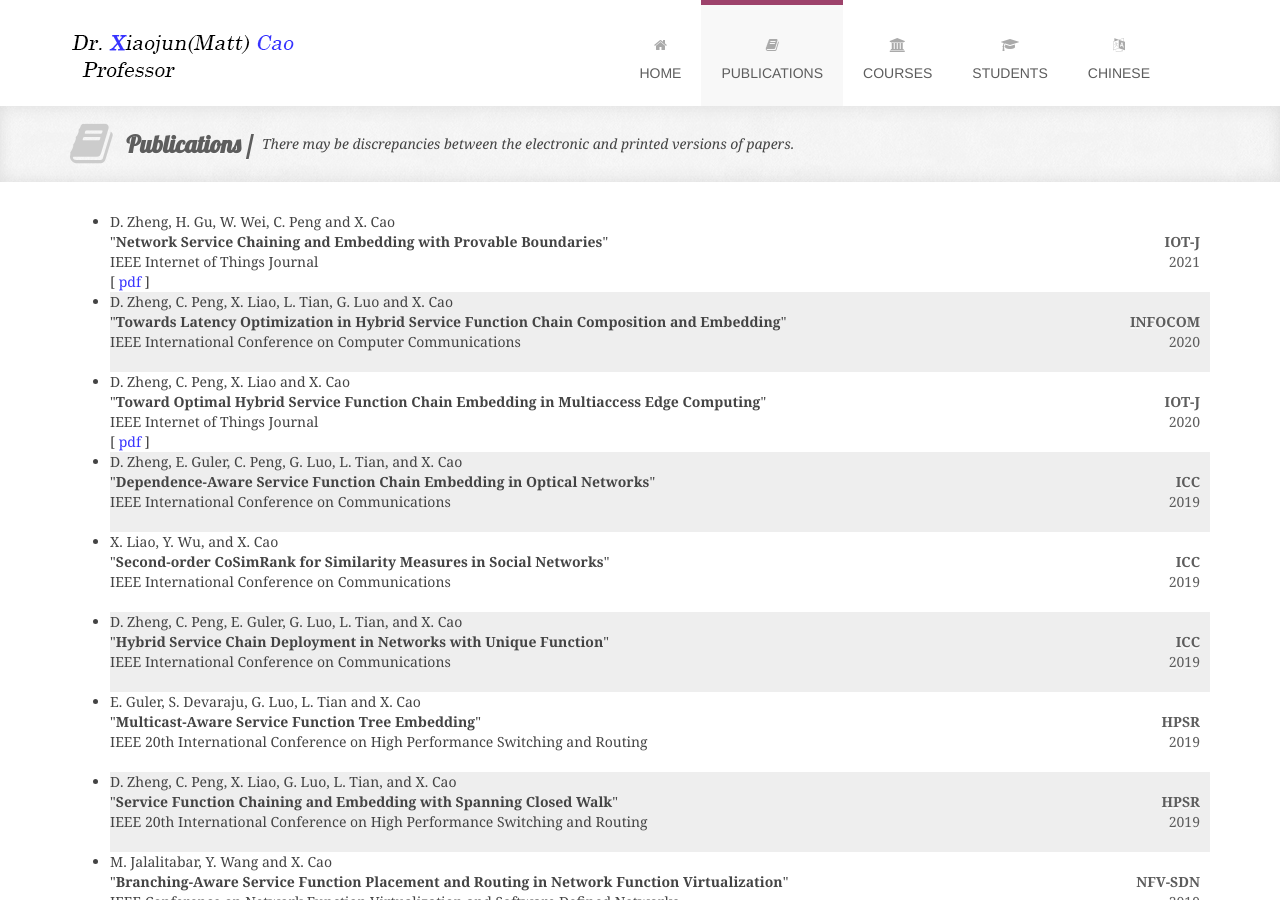
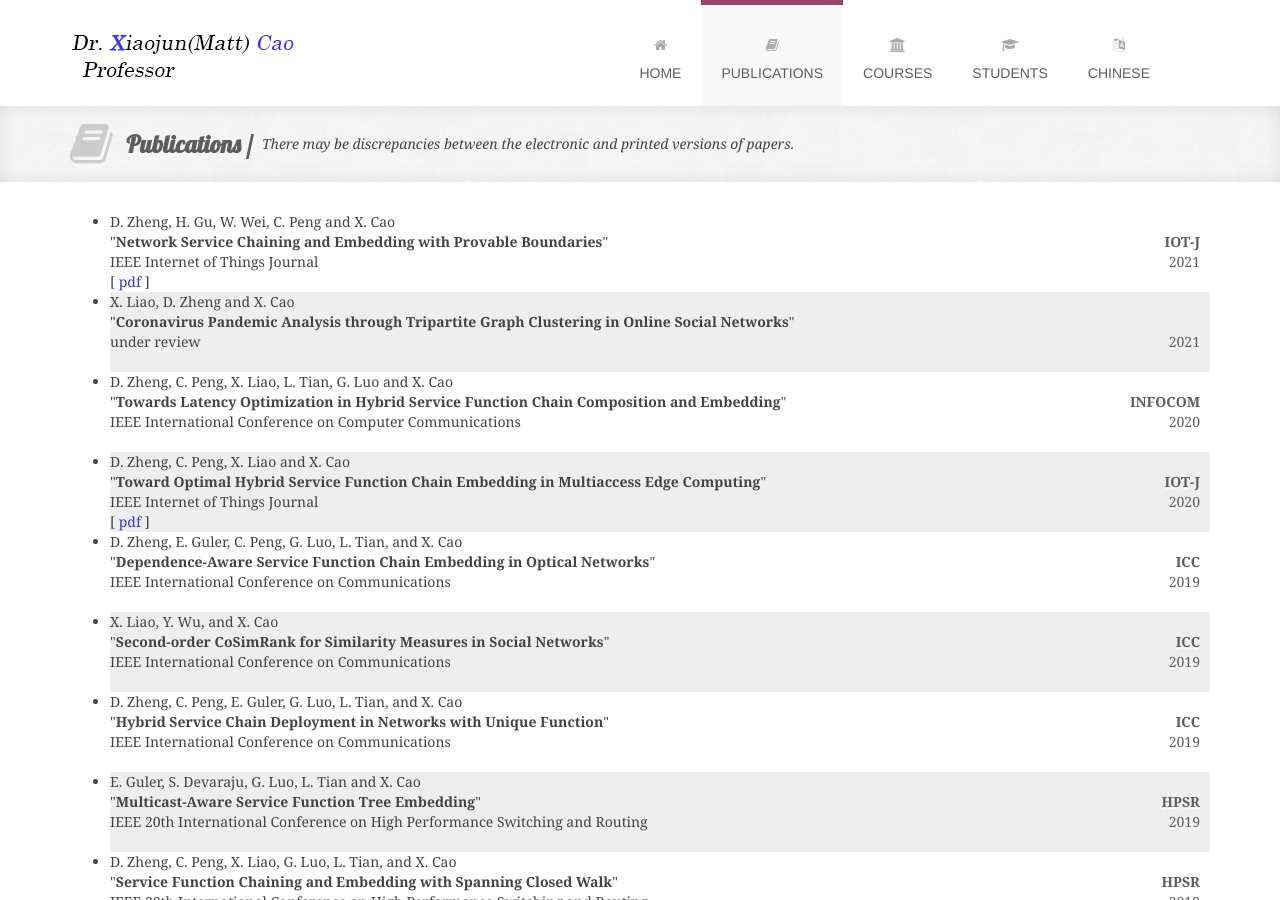
Before and after one commit to xiaojuncao/xiaojuncao, a Jekyll site: the page built from publications.html, in a window 1280 px wide and 900 px high. Built offline with Jekyll 4.4.1, drawn with Linux system fonts in a browser that asks for light colours; some web fonts are replaced.

Commit message:
Update my_papers.yml

```diff
--- a/_data/my_papers.yml
+++ b/_data/my_papers.yml
@@ -1,3 +1,7 @@
+- authors: X. Liao, D. Zheng and X. Cao
+  title: Coronavirus Pandemic Analysis through Tripartite Graph Clustering in Online Social Networks
+  journal: under review
+  year: 2021
 - authors: D. Zheng, H. Gu, W. Wei, C. Peng and X. Cao
   title: Network Service Chaining and Embedding with Provable Boundaries
   journal: IEEE Internet of Things Journal
```
